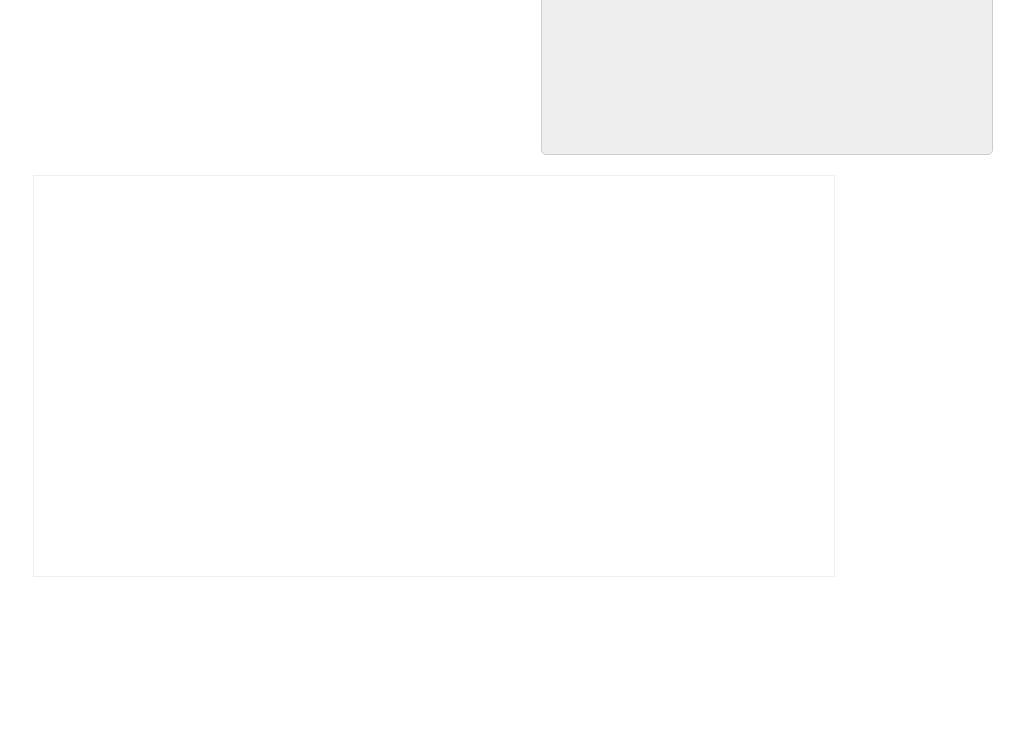
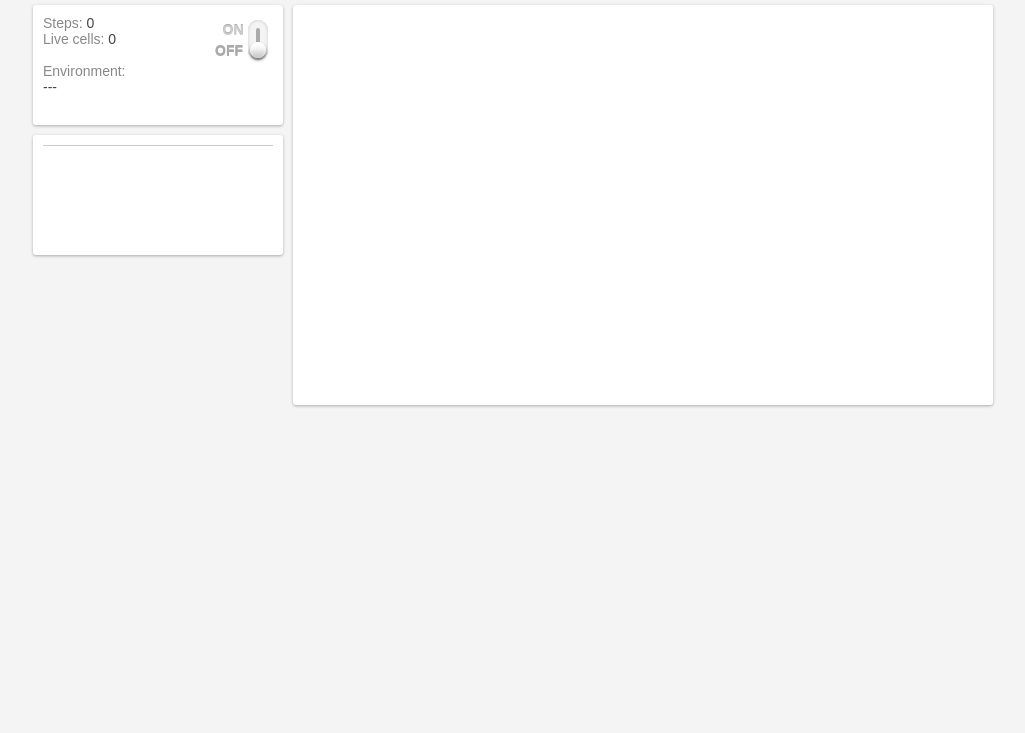
Before and after one commit to vbachev/genetic-sandbox, a plain HTML site: page index.html in a window 1280 px wide. Shown: the part 67-800 px from the top of the page, without its empty margins (127-1152 px from the left). Drawn offline with Linux system fonts and the light colour scheme.

Commit message:
improving GUI

```diff
--- a/css/genetics.css
+++ b/css/genetics.css
@@ -3,6 +3,7 @@ body{
   font-size: 14px;
   color: #444;
   text-align: center;
+  background: #f4f4f4;
 }
 .wrapper{
   width: 960px;
@@ -13,22 +14,87 @@ body{
   margin: 20px 0;
 }
 .dashboard{
-  margin: 20px 0;
-  overflow: hidden;
+  float: left;
+  width: 250px;
+  margin-right: 10px;
+}
+.panel{
+  position: relative;
+  min-height: 100px;
+  margin-bottom: 10px;
+  padding: 10px;
+  border-radius: 3px;
+  box-shadow: 0 1px 3px #aaa;
+  background: white;
+}
+
+#startButton{
+  position: absolute;
+  top: 15px;
+  right: 15px;
+  z-index: 10;
+  height: 40px;
+  width: 20px;
+  line-height: 20px;
+  font-weight: bold;
+  color: #ccc;
+  text-align: center;
+  text-decoration: none;
+  text-shadow: 0 -1px 0 #aaa;
+  text-indent: -50px;
+  background-color: #aaa;
+  /*box-shadow: inset 1px 2px 5px 1px #888;*/
+  box-shadow:
+    inset 0 0 3px 1px #ddd,
+    inset 0 0 0 8px #f4f4f4;
+  border-radius: 10px;
+}
+#startButton:before{
+  content: 'OFF';
+  position: absolute;
+  z-index: 10;
+  bottom: -1px;
+  right: 14px;
+  color: #aaa;
+}
+#startButton:after{
+  content: '';
+  position: absolute;
+  z-index: 10;
+  top: 2px;
+  left: 2px;
+  right: 2px;
+  height: 16px;
+  margin-top: 20px;
+  background: #eee;
+  border-radius: 50%;
+  box-shadow:
+    inset 0px 5px 5px white,
+    inset 0px -5px 5px #ccc,
+          0px 2px 3px #666;
+  -webkit-transition: all .3s;
+  transition: all .3s;
+}
+#startButton.active{
+  color: #aaa;
+}
+#startButton.active:before{
+  color: #ccc;
+}
+#startButton.active:after{
+  margin-top: 0;
+}
+
+.panel label{
+  color:#888;
 }
 
 .profile{
-  float: right;
-  width:450px;
-  min-height: 200px;
-  margin:0 0 0 20px;
-
-  background: #eee;
-  border: 1px solid #ccc;
-  border-radius: 5px;
 }
 .profile ul{
-  padding: 0;
+  padding: 10px 0;
+  margin: 0;
+  border-top: 1px solid #ccc;
 }
 .profile li{
   overflow: hidden;
@@ -36,18 +102,18 @@ body{
 }
 .profile dt{
   display: inline-block;
-  opacity: .9;
+  opacity: .8;
   width: 50px;
 }
 .profile dd{
   display: inline-block;
   width: 50px;
 }
-.profile .adminStats{
+/*.profile .adminStats{
   float: right;
   font-size: .8em;
   opacity: .8;
-}
+}*/
 .profile .lifeStats{
   border-bottom: 1px solid #ccc;
 }
@@ -56,13 +122,14 @@ body{
 }
 
 .controller{
-  float: left;
-  width:450px;
-  min-height: 200px;
-  margin:0 20px 0 0;
 }
 
 .stage{
+  float: left;
+  width: 700px;
+}
+
+*{
   -webkit-transition: .3s;
   transition: .3s;
 }
@@ -108,10 +175,12 @@ body{
 }
 
 #tree-wrapper{
+  width: 700px;
+  height: 400px;
+  border-radius: 3px;
+  box-shadow: 0 1px 3px #aaa;
+  background: white;
   overflow: auto;
-  width: 800px;
-  height: 400px;
-  border: 1px solid #eee;
 }
 #family-tree div{
   display: inline-block;
@@ -119,14 +188,14 @@ body{
   height: 20px;
   min-width: 15px;
   margin: 25px 0 0;
-  color: rgba(0,0,0,.2);
+  color: #aaa;
   font-size: 0;
   line-height: 0;
   white-space: nowrap;
   cursor: pointer;
 }
 #family-tree div:hover{
-  color: rgba(0,0,0,1);
+  /*color: rgba(0,0,0,1);*/
 }
 #family-tree div:before{
   content: '';
@@ -137,6 +206,7 @@ body{
 }
 #family-tree #cell0>div:before{
   border: 0 none!important;
+  margin-top: 0;
 }
 #family-tree div:first-child:before{
   right: 0;
@@ -164,12 +234,18 @@ body{
   /*font-size: 20px;*/
 }
 #family-tree div:hover:after{
-  box-shadow: 1px 1px 3px black;
+  /*box-shadow: 1px 1px 3px black;*/
 }
 #family-tree .dead:after{
-  background: rgba(0,0,0,.5);
+  background: #aaa;
 }
 #family-tree div.newborn{
-  width:0;
-  height:0;
+  /*width:0;
+  height:0;*/
 }
+
+.clearfix:after{
+  content: '';
+  clear: both;
+  display: block;s
+}
--- a/index.html
+++ b/index.html
@@ -16,18 +16,34 @@
 <body>
 
   <div class="wrapper">
+    <div class="header">
+      <h1>Genetics</h1>
+    </div>
+    <div class="body">
+
       <div class="dashboard">
 
-      <div class="controller">
-        <a href="#" id="pauseButton" onclick="uiManager.pause();">Start</a>
+        <div class="controller panel">
+          <a href="#" id="startButton" onclick="uiManager.pause();">ON</a>
+          <div class="message-box">
+            <label>Steps:</label>
+            <span class="step">0</span>
+            <br/>
+            <label>Live cells:</label>
+            <span class="cells">0</span>
+            <br/>
+            <br/>
+            <label>Environment:</label>
+            <div class="environment">---</div>
           </div>
-      <div class="profile">
+
+        </div>
+
+        <div class="profile panel">
           <div class="adminStats"></div>
           <div class="lifeStats"></div>
           <div class="genes"></div>
         </div>
-
-
 
       </div>
       <div class="stage">
@@ -44,6 +60,9 @@
         </div>
 
       </div>
+
+    </div>
+    <div class="footer clearfix"></div>
   </div>
 
 </body>
--- a/js/CellManager.js
+++ b/js/CellManager.js
@@ -25,6 +25,10 @@ var cellManager =
   // return a cell by id
   getCell : function( a_id )
   {
+    if( !a_id ){
+      return {};
+    }
+
     var i,
     cells = this.registry;
 
--- a/js/Interface.js
+++ b/js/Interface.js
@@ -17,11 +17,11 @@ var uiManager =
     if( world.brake ){
       // start game
       world.start();
-      $('#pauseButton').removeClass('active').text('Pause');
+      $('#startButton').addClass('active');
     } else {
       // stop game
       world.stop();
-      $('#pauseButton').addClass('active').text('Start');
+      $('#startButton').removeClass('active');
     }
   },
 
@@ -72,10 +72,20 @@ var uiManager =
     //$('.dead').remove();
 
     this.stats.elapsed++;
-    this.stats.food = environment.getConditions().food;
+    this.stats.environment = '';
+    environmentStats = environment.getConditions();
+    for( i in environmentStats ){
+      this.stats.environment += i+': '+environmentStats[i]+'<br/>'
+    }
 
     var message = 'step: '+this.stats.elapsed+'<br/>cells: '+this.stats.cells+'<br/>food: '+this.stats.food;
-    $('.message-box').html( message );
+    $('.message-box .step').text( this.stats.elapsed );
+    $('.message-box .cells').text( this.stats.cells );
+    $('.message-box .environment').html( this.stats.environment );
+
+    if( this.watched ){
+      uiManager.populateProfile( cellManager.getCell( this.watched ));
+    }
   },
 
   bindCellClick : function()
@@ -85,7 +95,7 @@ var uiManager =
     cell;
 
     $('#family-tree').click(function(e){
-      window.event.cancelBubble = true;
+      e.cancelBubble = true;
       e.stopPropagation();
 
       target = $(e.target);
@@ -93,6 +103,10 @@ var uiManager =
         cellId = parseInt( target.attr('id').split('cell')[1] );
         cell = cellManager.getCell( cellId );
         uiManager.populateProfile( cell );
+        uiManager.watched = cellId;
+
+        $('#family-tree .selected').removeClass('selected');
+        target.addClass('selected');
       }
     });
   },
--- a/js/World.js
+++ b/js/World.js
@@ -12,7 +12,6 @@ var world =
   // starts heartbeat
   start : function()
   {
-    console.log('world started');
     this.brake = false;
     this.heartbeat();
   },
@@ -21,13 +20,13 @@ var world =
   stop : function()
   {
     this.brake = true;
-    console.log('world stopped');
   },
 
   // handles the continuous beating
   // since it is asynchronously called it loses its scope and
   // must use <world> instead of <this>
-  heartbeat : function(){
+  heartbeat : function()
+  {
     if( world.brake ){
       return false;
     }
--- a/js/genetics.js
+++ b/js/genetics.js
@@ -5,6 +5,5 @@ $(document).ready(
     cellManager.initialize(); // bind cellmanager to World
     environment.initialize();
     new Cell();               // create first (Eve) cell
-    //World.start();            // start heartbeat
   }
 );
```
Lines whose indentation alone changed are shown as unchanged.
